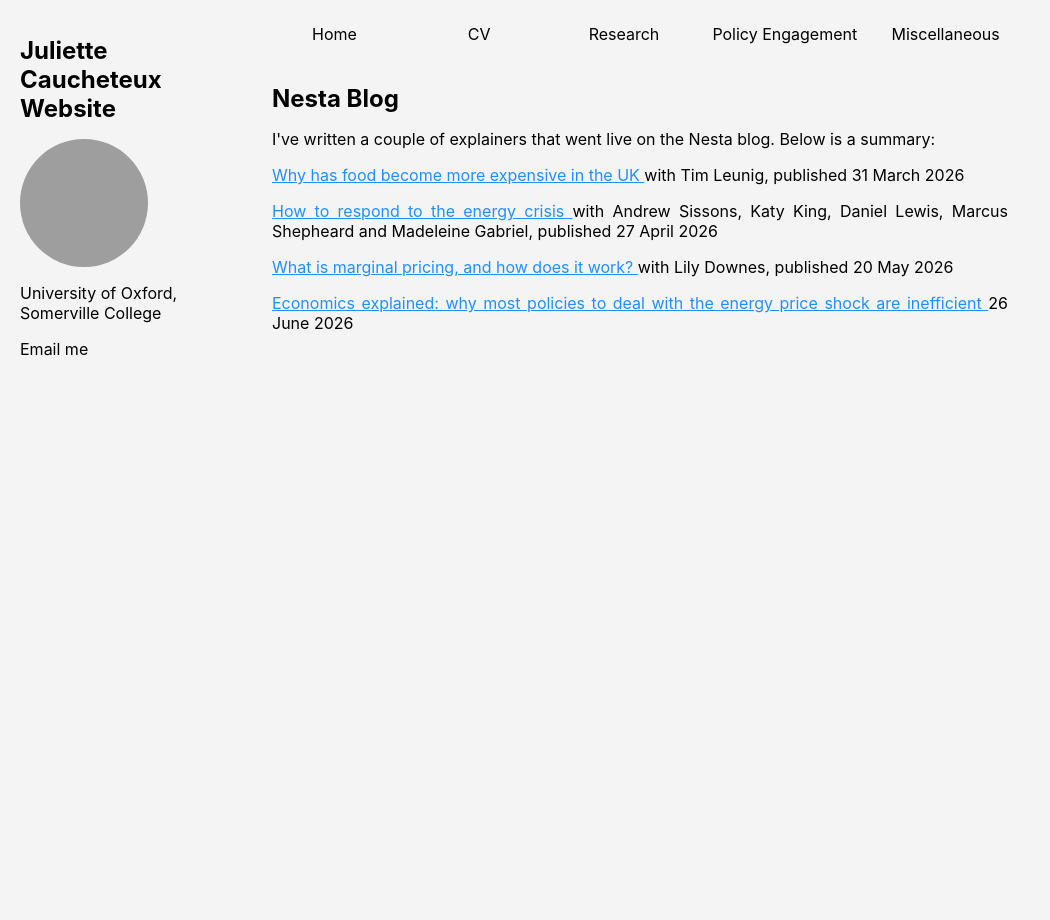
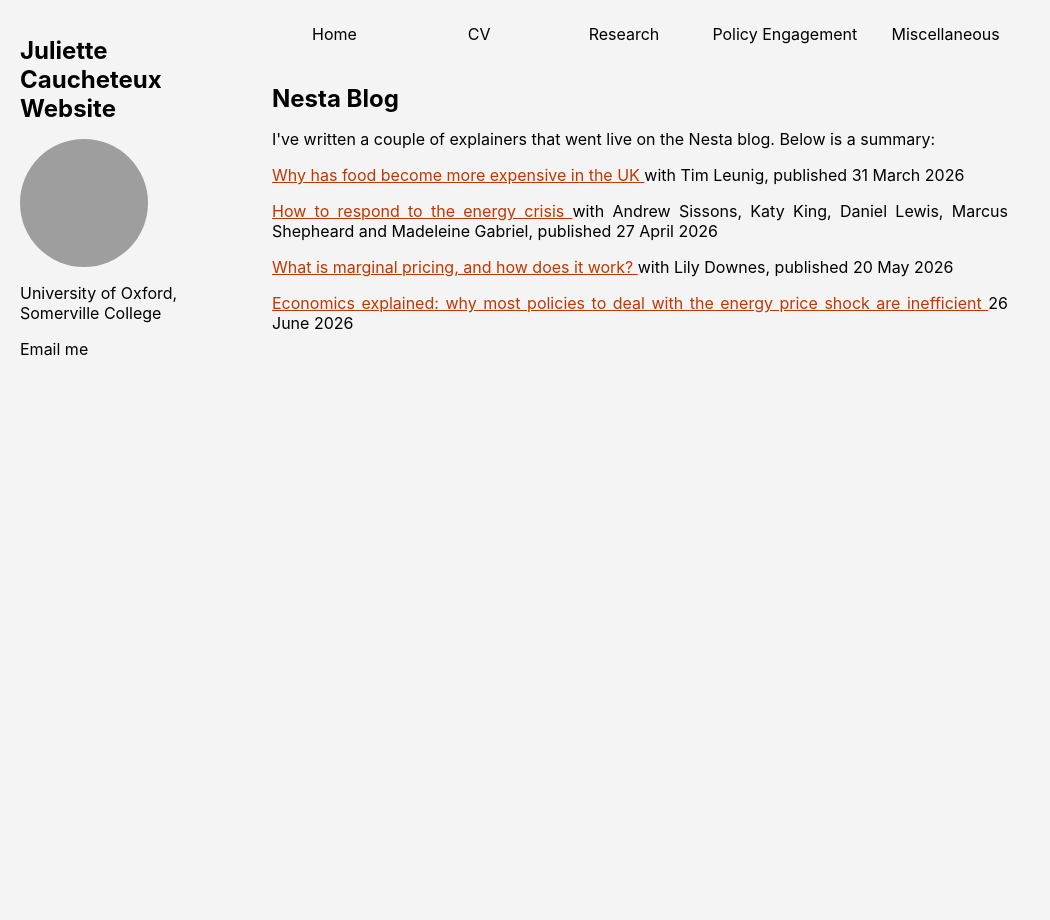
Before and after one commit to JulietteCx/juliettecx.github.io, a Jekyll site: the page built from _pages/blog.html, in a window 1280 px wide. Shown: the whole page, without its empty margins (0-1050 px from the left). Built offline with Jekyll 4.4.1, drawn with Linux system fonts in a browser that asks for light colours; grey boxes are pictures that could not be loaded.

Commit message:
Update blog.html

```diff
--- a/_pages/blog.html
+++ b/_pages/blog.html
@@ -19,7 +19,7 @@ author_profile: true
 
 <p>
   <a href="https://www.nesta.org.uk/blog/why-has-food-become-more-expensive-in-the-uk/"
-     style="color:#1E90FF; text-decoration:underline;">
+     style="color:#C03700; text-decoration:underline;">
     Why has food become more expensive in the UK
   </a>
   with Tim Leunig, published 31 March 2026
@@ -27,7 +27,7 @@ author_profile: true
 
 <p>
   <a href="https://www.nesta.org.uk/report/how-to-respond-to-the-energy-crisis/"
-     style="color:#1E90FF; text-decoration:underline;">
+     style="color:#C03700; text-decoration:underline;">
     How to respond to the energy crisis
   </a>
   with Andrew Sissons, Katy King, Daniel Lewis, Marcus Shepheard and Madeleine Gabriel, published 27 April 2026
@@ -35,7 +35,7 @@ author_profile: true
 
 <p>
   <a href="https://www.nesta.org.uk/blog/what-is-marginal-pricing-and-how-does-it-work/"
-     style="color:#1E90FF; text-decoration:underline;">
+     style="color:#C03700; text-decoration:underline;">
     What is marginal pricing, and how does it work?
   </a>
   with Lily Downes, published 20 May 2026
@@ -43,7 +43,7 @@ author_profile: true
 
 <p>
   <a href="https://www.nesta.org.uk/blog/economics-explained-why-most-policies-to-deal-with-the-energy-price-shock-are-inefficient/"
-     style="color:#1E90FF; text-decoration:underline;">
+     style="color:#C03700; text-decoration:underline;">
     Economics explained: why most policies to deal with the energy price shock are inefficient
   </a>
   26 June 2026
```
